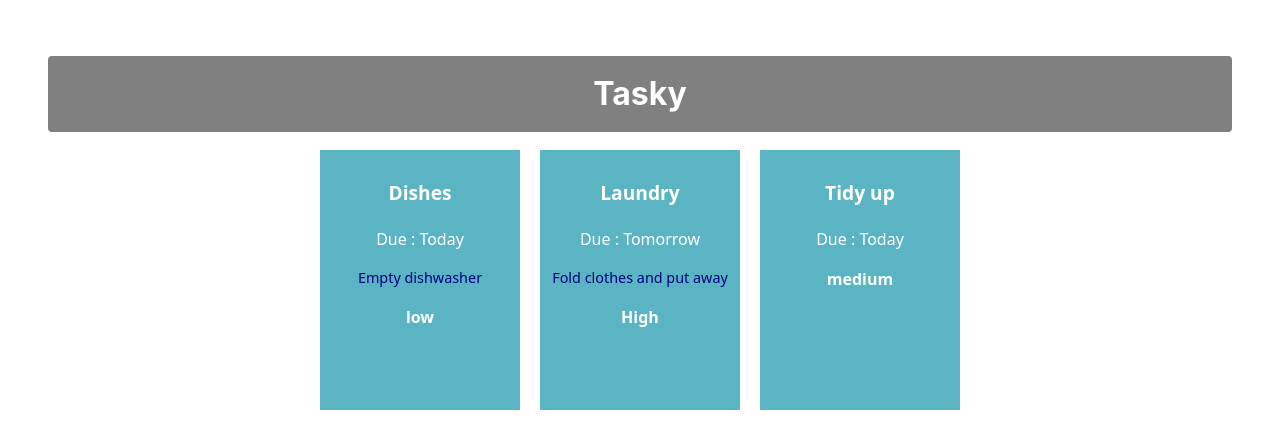
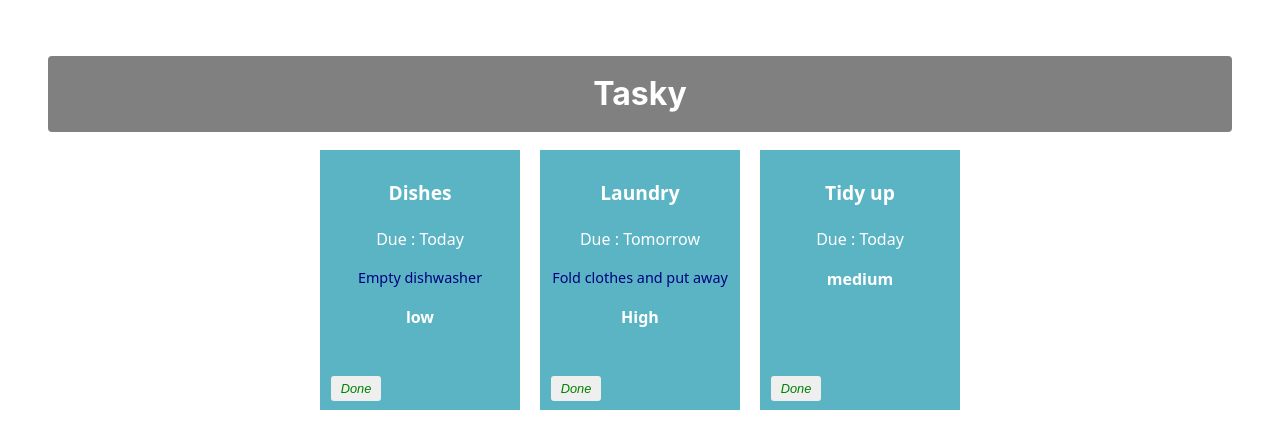
Before and after one commit to padraiccoffey399/react-basics-lab, a React (Vite) app in the folder tasky/: page / in a window 1280 px wide. Shown: the top 448 px of the page. Built offline with nearby package versions, Linux system fonts and the light colour scheme.

Commit message:
Mark task as done

```diff
--- a/tasky/src/App.css
+++ b/tasky/src/App.css
@@ -47,3 +47,20 @@
   margin-top: 10px;
   color: navy;
 }
+
+button {
+  border: none;
+  border-radius: 3px;
+  font-style: italic;
+  font-size: 0.8em;
+  margin: 4px 6px;
+  width: 50px;
+  height: 25px;
+}
+
+.doneButton {
+  position: absolute;
+  bottom: 5px;
+  left: 5px;
+  color: green;
+}
--- a/tasky/src/App.jsx
+++ b/tasky/src/App.jsx
@@ -6,23 +6,31 @@
 function App() {
       const [ taskState, setTaskState ] = useState({
     tasks: [
-      { id: 1, title:"Dishes", description: "Empty dishwasher", deadline: "Today", priority: "low" },
-      { id: 2, title: "Laundry", description: "Fold clothes and put away", deadline: "Tomorrow", priority: "High" },
-      { id: 3, title: "Tidy up", deadline: "Today", priority: "medium"}
+      { id: 1, title:"Dishes", description: "Empty dishwasher", deadline: "Today", priority: "low", done: false },
+      { id: 2, title: "Laundry", description: "Fold clothes and put away", deadline: "Tomorrow", priority: "High", done: false},
+      { id: 3, title: "Tidy up", deadline: "Today", priority: "medium", done: false}
     ]
   });
 
+  const doneHandler = (taskIndex) => {
+    const tasks = [...taskState.tasks];
+    tasks[taskIndex].done = !tasks[taskIndex].done;
+    setTaskState({tasks});
+    console.log(`${taskIndex} ${tasks[taskIndex].done}`);
+  }
 
 
     return (
     <div className="container">
       <h1>Tasky</h1>
-        {taskState.tasks.map((task) => (
+        {taskState.tasks.map((task, index) => (
         <Task
           title={task.title}
           description={task.description}
           deadline={task.deadline}
           priority={task.priority}
+          done={task.done}
+          markDone={() => doneHandler(index)}
           key={task.id}
         />
       ))}
--- a/tasky/src/components/Task.jsx
+++ b/tasky/src/components/Task.jsx
@@ -1,11 +1,14 @@
 const Task = (props) => {
 
     return (
-        <div className="card">
+        <div className="card" style={{backgroundColor: props.done ? 'lightgrey' : '#5bb4c4'}}>
+
             <p className="title"> {props.title} </p>
             <p>Due : {props.deadline}</p>
             <p className="description">{props.description}</p>
             <p className="priority" > <b>{props.priority}</b></p>
+            <button onClick={props.markDone} className='doneButton'>Done</button>
+
         </div>
     )
 
```
